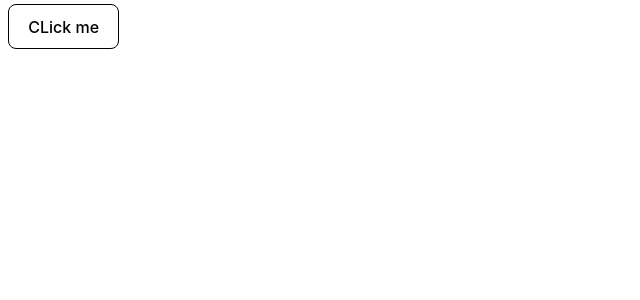
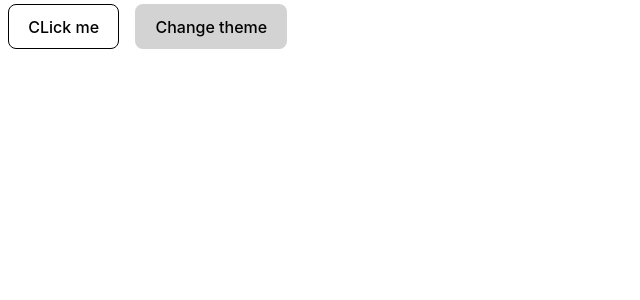
Before and after one commit to NdekoCode/react-funny-projects, a React (Vite) app: page /context in a window 1280 px wide. Shown: the top 300 px of the page, without its empty margins (0-640 px from the left). Built offline with nearby package versions, Linux system fonts and the light colour scheme.

Commit message:
add theme switcher

```diff
--- /dev/null
+++ b/src/components/context/ThemeButton.jsx
@@ -0,0 +1,8 @@
+import { useContext } from "react";
+import { AppContext } from "./DefaultContext";
+
+const ThemeButton = ({ children }) => {
+  const { theme, toggleTheme } = useContext(AppContext);
+  return <button style={theme}>{children}</button>;
+};
+export default ThemeButton;
--- /dev/null
+++ b/src/components/context/ThemeSwitcher.jsx
@@ -0,0 +1,9 @@
+import React, { useContext } from "react";
+import { AppContext } from "./DefaultContext";
+
+const ThemeSwitcher = () => {
+  const { toggleTheme } = useContext(AppContext);
+  return <button onClick={toggleTheme}>Change theme</button>;
+};
+
+export default ThemeSwitcher;
--- a/src/components/context/Toolbar.jsx
+++ b/src/components/context/Toolbar.jsx
@@ -1,10 +1,12 @@
 import React from "react";
-import { ThemeButton } from "../../pages/Context";
+import ThemeButton from "./ThemeButton";
+import ThemeSwitcher from "./ThemeSwitcher";
 
 const Toolbar = () => {
   return (
     <div>
       <ThemeButton>CLick me</ThemeButton>
+      <ThemeSwitcher />
     </div>
   );
 };
--- a/src/pages/Context.jsx
+++ b/src/pages/Context.jsx
@@ -1,18 +1,7 @@
-import React, { useContext } from "react";
-import {
-  AppContext,
-  AppContextProvider,
-} from "../components/context/DefaultContext";
+import React from "react";
+import { AppContextProvider } from "../components/context/DefaultContext";
 import Toolbar from "../components/context/Toolbar";
 
-export const ThemeButton = ({ children }) => {
-  const { theme, toggleTheme } = useContext(AppContext);
-  return (
-    <button style={theme} onClick={toggleTheme}>
-      {children}
-    </button>
-  );
-};
 const Context = () => {
   return (
     <AppContextProvider>
```
